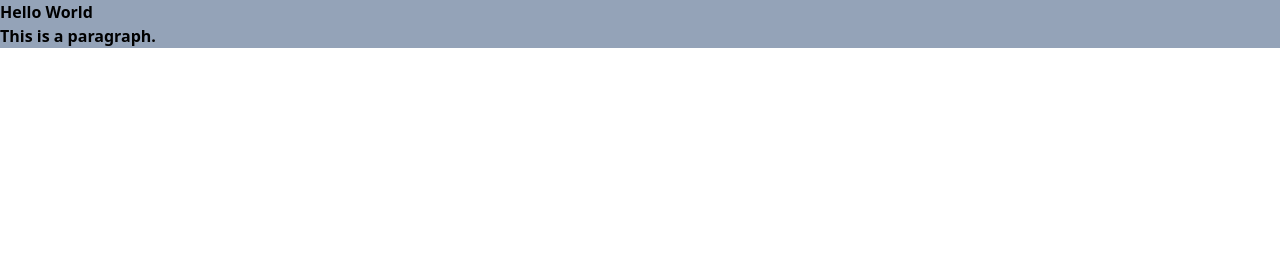
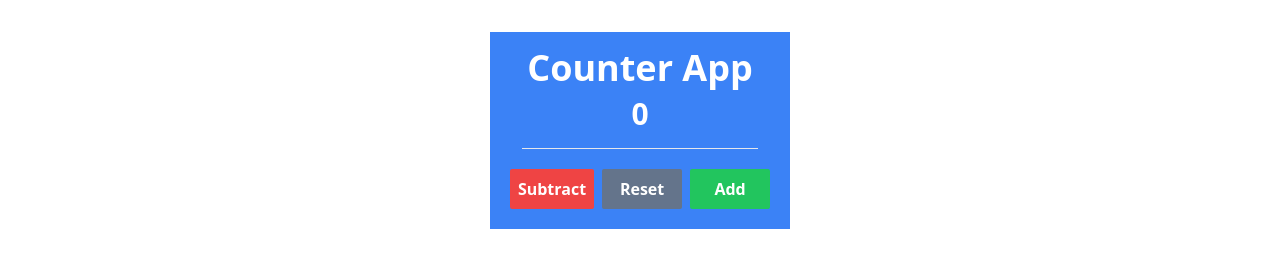
Before and after one commit to evandbeck/100-Days-of-JavaScript, a website: page Day-1-Counter-App/index.html in a window 1280 px wide. Drawn offline with Linux system fonts and the light colour scheme.

Commit message:
add markup

```diff
--- a/Day-1-Counter-App/index.html
+++ b/Day-1-Counter-App/index.html
@@ -8,9 +8,17 @@
     <link rel="stylesheet" href="../src/styles.css">
 </head>
 <body>
-    <div class="bg-slate-400">
-        <h1 class="font-bold">Hello World</h1>
-        <p class="font-semibold">This is a paragraph.</p>
+    <div class="flex justify-center">
+        <div class="bg-blue-500 p-4 mt-8 max-w-sm">
+            <h1 class="text-4xl text-white font-bold text-center">Counter App</h1>
+            <h1 class="text-3xl text-white font-semibold text-center m-2">0</h1>
+            <hr class="m-4">
+            <div class="flex justify-center">
+                <button class="bg-red-500 p-2 m-1 text-white font-semibold rounded-sm min-w-[80px] cursor-pointer">Subtract</button>
+                <button class="bg-slate-500 p-2 m-1 text-white font-semibold rounded-sm min-w-[80px] cursor-pointer">Reset</button>
+                <button class="bg-green-500 p-2 m-1 text-white font-semibold rounded-sm min-w-[80px] cursor-pointer">Add</button>
+            </div>
+        </div>
     </div>
     <script src="script.js"></script>
 </body>
```
Also changed, not shown: src/styles.css.
